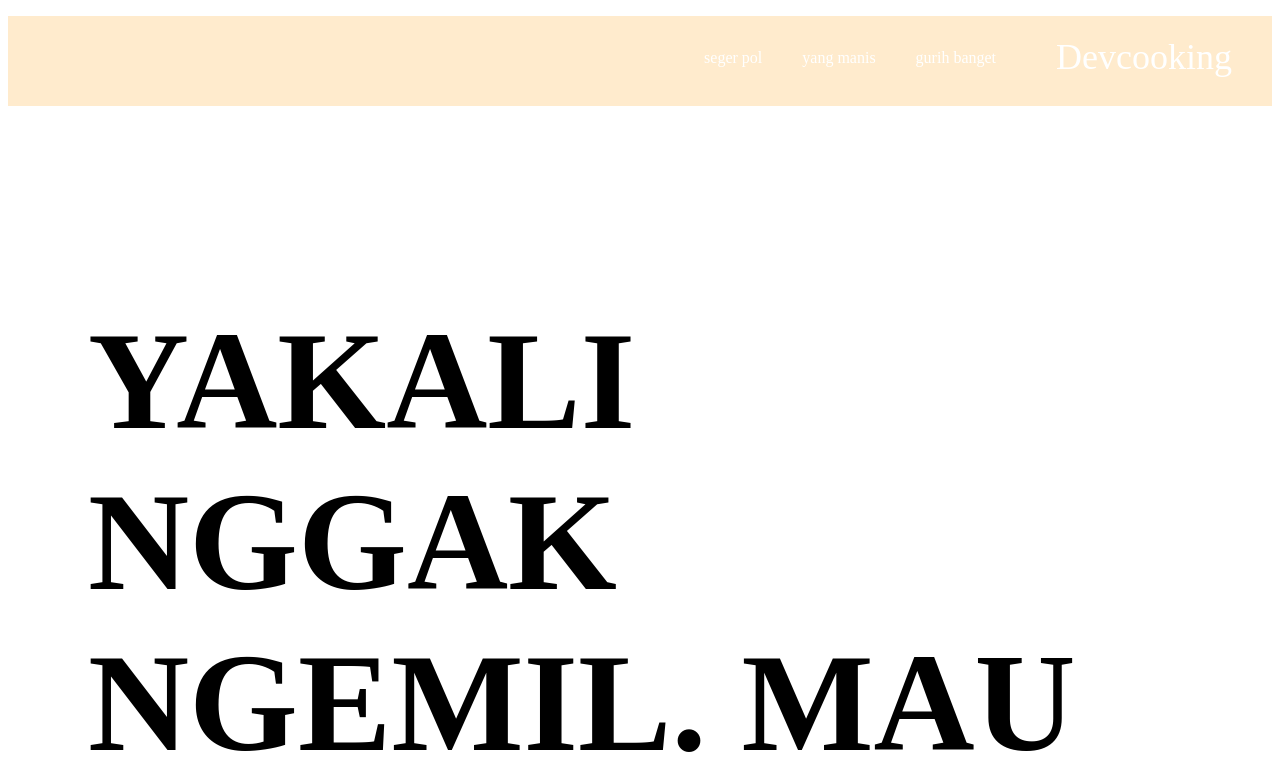
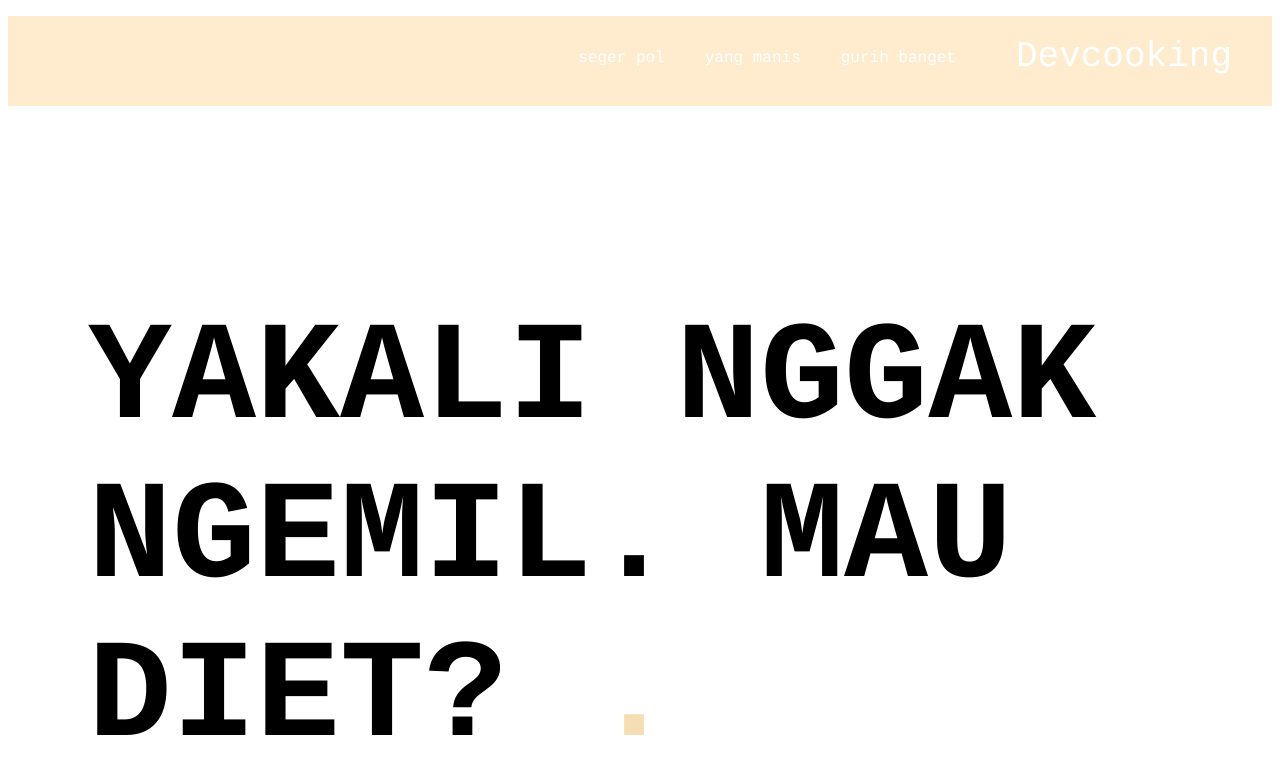
Before and after one commit to Deviaara/devcooking, a plain HTML site: page index.html in a window 1280 px wide. Shown: the top 783 px of the page. Drawn offline with Linux system fonts and the light colour scheme.

Commit message:
Update stylesheet.css

```diff
--- a/stylesheet.css
+++ b/stylesheet.css
@@ -1,5 +1,5 @@
 body {
-  font-family: "Avenir Next";
+  font-family: "courier";
 }
 
 li {
```
